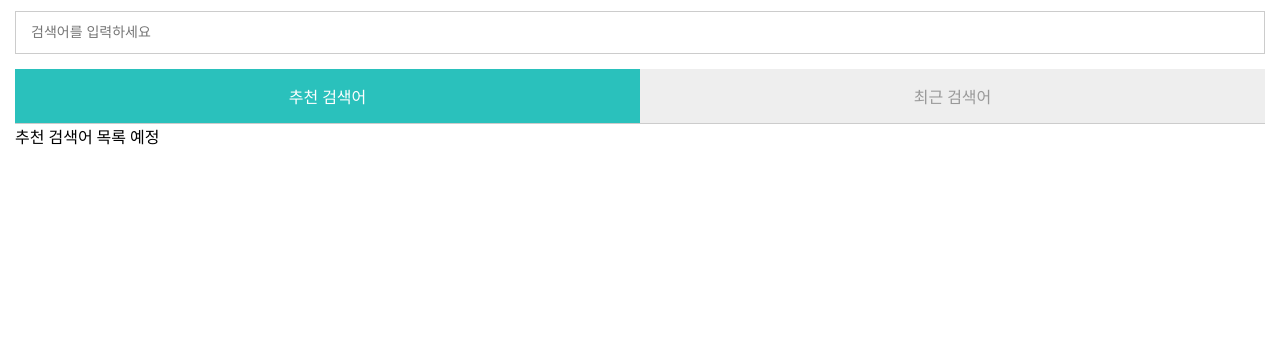
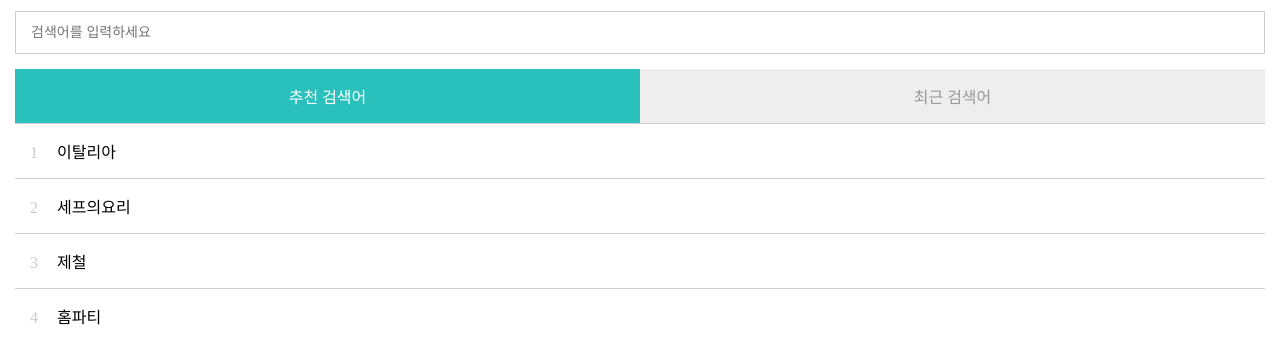
Before and after one commit to i-mnam/vanilla-vue, a plain HTML site: page 2-vue/index.html in a window 1280 px wide. Shown: the part 70-434 px from the top of the page. Drawn offline with nearby package versions, Linux system fonts and the light colour scheme.

Commit message:
ch12 추천 검색어 구현

```diff
--- a/2-vue/index.html
+++ b/2-vue/index.html
@@ -41,7 +41,16 @@
                 </ul>
 
                 <div v-if="selectedTab === tabs[0]">
-                    추천 검색어 목록 예정
+                    <!-- 추천 검색어 목록 예정 -->
+                    <div v-if="keywords.length">
+                        <ul class="list">
+                            <li v-for="item, index in keywords" v-on:click="onClickKeyword(item.keyword)">
+                                <span class="number">{{index + 1}}</span>
+                                {{item.keyword}}
+                            </li>
+                        </ul>
+                    </div>
+                    <div v-else>추천 검색어 없음</div>
                 </div>
                 <div v-else>
                     최근 검색어 목록 예정
--- a/2-vue/js/app.js
+++ b/2-vue/js/app.js
@@ -1,4 +1,5 @@
 import SearchModel from './models/SearchModel.js';
+import KeywordModel from './models/KeywordModel.js';
 
 new Vue({
     el: '#app',//vue ins가 html에 어느 부분에 mount 될 건지 정하는 것
@@ -8,10 +9,13 @@ new Vue({
         submitted: false,
         selectedTab: '', // !!!! 초기화의 중요성 view 쪽이 동적으로 작동하려면 초기화해두자
         tabs: ['추천 검색어', '최근 검색어'],
+        keywords: [], // 추천 검색어 초기화
+
     },
     created() {
         console.log('created()');// vue ins가 생성될 때, 호출되는 라이프사이클에 따라 호출되는 함수
         this.selectedTab = this.tabs[0];
+        this.fetchKeyword();
     },
     methods: {
         onSubmit(e) {
@@ -40,13 +44,17 @@ new Vue({
             console.log('onChangeTab()', tab);
             this.selectedTab = tab;
         },
-        // onClickTab(e) {
-        //     console.log('onClickTab() selectedTab = ', this.selectedTab);
-        //     console.log('onClickTab() tf = ', e.currentTarget.innerHTML.trim());
-        //     this.selectedTab = e.currentTarget.innerHTML.trim();
-        //     // element들이 vue 쪽에서 reloading이 안되서 속성 벨류들이 변곧ㅇ이 없어
-        //     // !!!! data에 초기화를 안해뒀더니.. 작동을 안하고 있네 ㅠ
-        //     // view 쪽에서는 data 하위의 값들에 대해서만 인식이 가능한 것 같다.
-        // }
+        fetchKeyword() {
+            console.log('fetchKeyword()');
+            KeywordModel.list().then(data => {
+                this.keywords = data;
+            });
+        },
+        onClickKeyword(keyword) {
+            console.log('onClickKeyword()');
+            this.query = keyword;
+            // this.onSubmit();
+            this.search();
+        }
     }
 });
```
Also changed, not shown: 1-vanilla/js/mvvm-test.js (+9 -0 lines).
